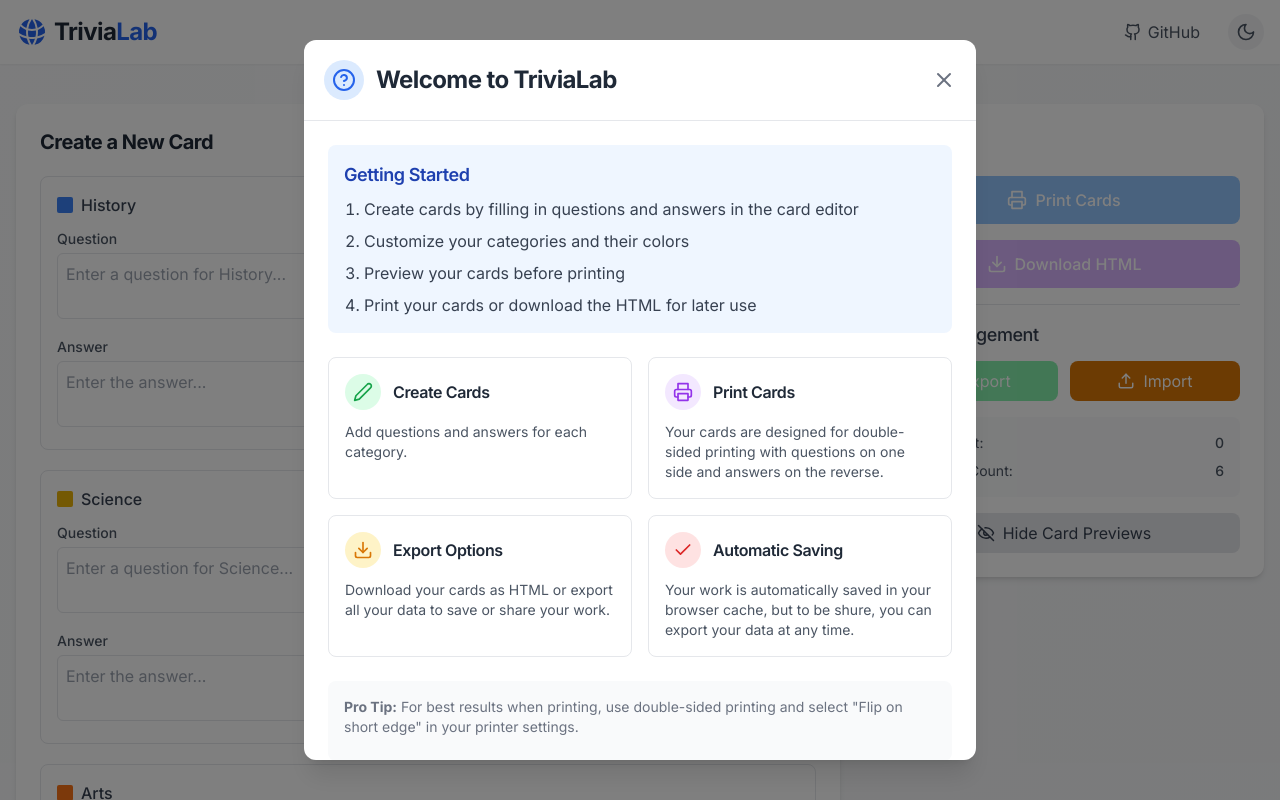
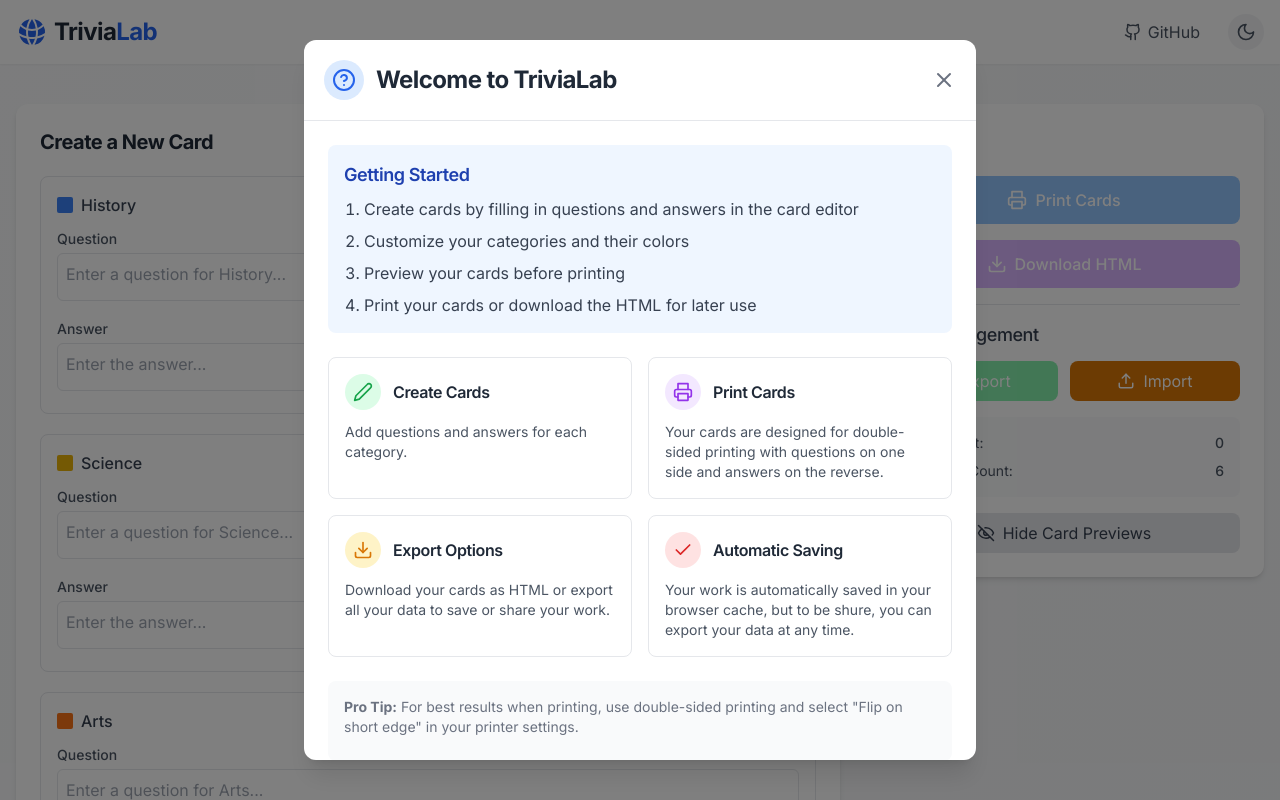
Before and after one commit to lukasjp11/TriviaLab, a React (Vite) app: page / in a window 1280 px wide. Shown: the top 800 px of the page. Built offline with nearby package versions, Linux system fonts and the light colour scheme.

Commit message:
Update CardCreator.jsx

```diff
--- a/src/components/cards/CardCreator.jsx
+++ b/src/components/cards/CardCreator.jsx
@@ -1,4 +1,4 @@
-import React from 'react';
+import React, { useEffect, useRef } from 'react';
 import { Save, RefreshCw, Edit2 } from 'lucide-react';
 import { motion } from 'framer-motion';
 import toast from 'react-hot-toast';
@@ -12,6 +12,28 @@
   isEditingCard,
   setIsEditingCard
 }) => {
+  const textareaRefs = useRef({});
+
+  const autoResizeTextarea = (element) => {
+    if (element) {
+      element.style.height = 'auto';
+      element.style.height = element.scrollHeight + 'px';
+    }
+  };
+
+  useEffect(() => {
+    if (currentCard && currentCard.questions) {
+      currentCard.questions.forEach((_, index) => {
+        if (textareaRefs.current[`question-${index}`]) {
+          autoResizeTextarea(textareaRefs.current[`question-${index}`]);
+        }
+        if (textareaRefs.current[`answer-${index}`]) {
+          autoResizeTextarea(textareaRefs.current[`answer-${index}`]);
+        }
+      });
+    }
+  }, [currentCard]);
+
   if (!currentCard || !currentCard.questions) {
     console.warn("CardCreator received undefined currentCard, creating a new one");
     setCurrentCard({
@@ -105,11 +127,16 @@
                   Question
                 </label>
                 <textarea
-                  className="w-full p-2 border dark:border-gray-600 rounded-md bg-white dark:bg-gray-700 text-gray-800 dark:text-gray-200"
-                  rows="2"
+                  ref={(el) => textareaRefs.current[`question-${index}`] = el}
+                  className="w-full p-2 border dark:border-gray-600 rounded-md bg-white dark:bg-gray-700 text-gray-800 dark:text-gray-200 overflow-hidden"
                   value={q.question}
-                  onChange={(e) => handleQuestionChange(index, 'question', e.target.value)}
+                  onChange={(e) => {
+                    handleQuestionChange(index, 'question', e.target.value);
+                    autoResizeTextarea(e.target);
+                  }}
                   placeholder={`Enter a question for ${q.category}...`}
+                  style={{ resize: 'none', minHeight: '3rem' }}
+                  rows="1"
                 ></textarea>
               </div>
 
@@ -118,11 +145,16 @@
                   Answer
                 </label>
                 <textarea
-                  className="w-full p-2 border dark:border-gray-600 rounded-md bg-white dark:bg-gray-700 text-gray-800 dark:text-gray-200"
-                  rows="2"
+                  ref={(el) => textareaRefs.current[`answer-${index}`] = el}
+                  className="w-full p-2 border dark:border-gray-600 rounded-md bg-white dark:bg-gray-700 text-gray-800 dark:text-gray-200 overflow-hidden"
                   value={q.answer}
-                  onChange={(e) => handleQuestionChange(index, 'answer', e.target.value)}
+                  onChange={(e) => {
+                    handleQuestionChange(index, 'answer', e.target.value);
+                    autoResizeTextarea(e.target);
+                  }}
                   placeholder="Enter the answer..."
+                  style={{ resize: 'none', minHeight: '3rem' }}
+                  rows="1"
                 ></textarea>
               </div>
             </div>
```
